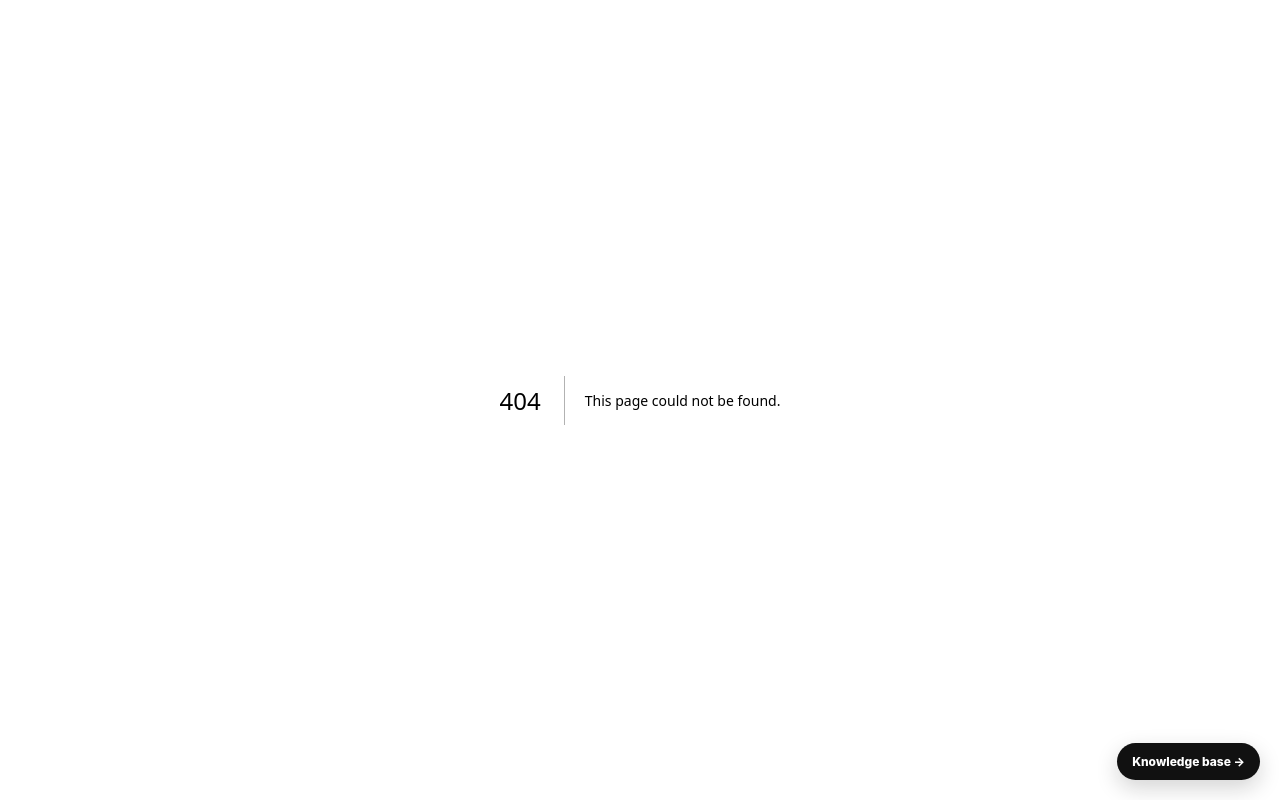
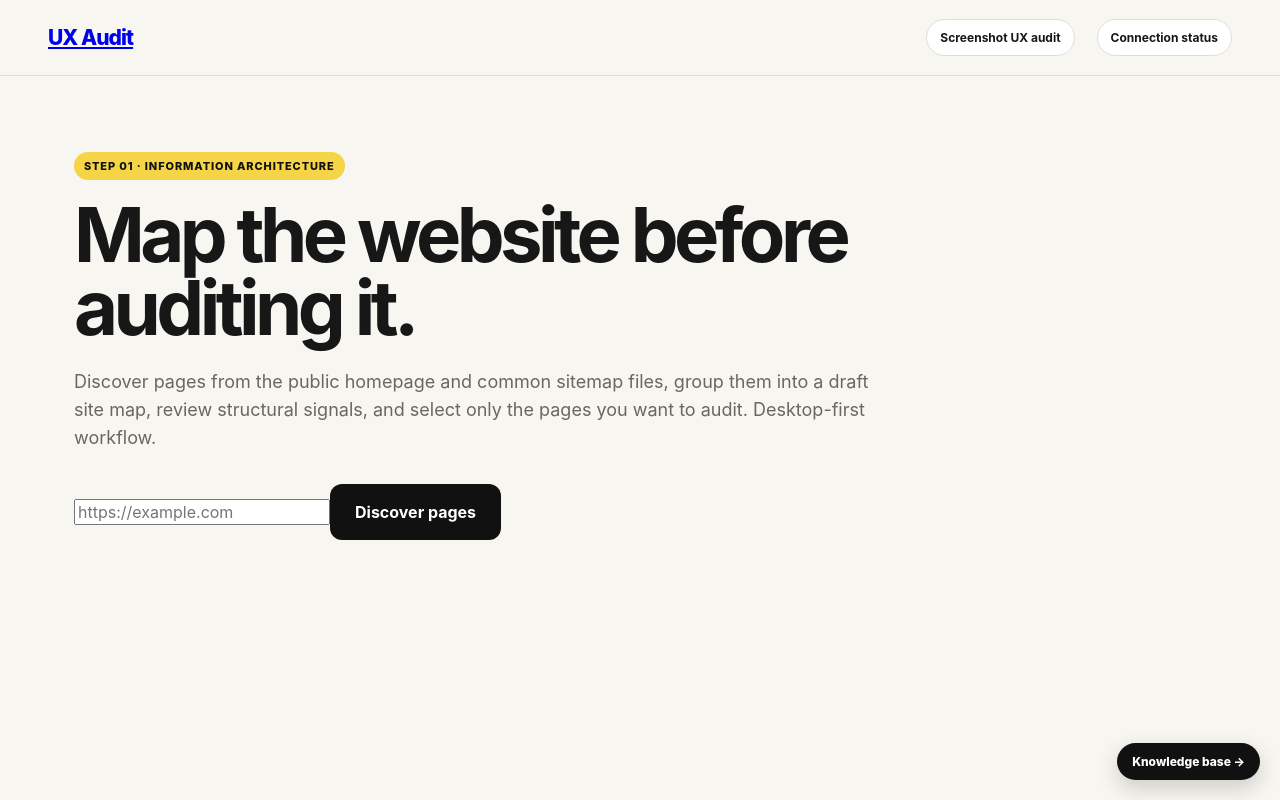
Before and after one commit to Zunaidscreenroot/uxaudit, a Next.js app: page /site-map in a window 1280 px wide. Before the commit this address had no page. Built offline with nearby package versions, Linux system fonts and the light colour scheme.

Commit message:
Add site map discovery and page selection UI

```diff
--- /dev/null
+++ b/app/site-map/page.tsx
@@ -0,0 +1,33 @@
+"use client";
+import { FormEvent, useState } from "react";
+
+type Page = {url:string;title:string;category:string;depth:number;source:string};
+type Discovery = {root:string;title:string;pages:Page[];note:string};
+
+export default function SiteMapPage() {
+  const [url,setUrl]=useState(""); const [data,setData]=useState<Discovery|null>(null);
+  const [selected,setSelected]=useState<string[]>([]); const [loading,setLoading]=useState(false);
+  const [error,setError]=useState(""); const [showAudit,setShowAudit]=useState(false);
+  async function discover(e:FormEvent) {
+    e.preventDefault();setLoading(true);setError("");setData(null);setShowAudit(false);
+    try { const r=await fetch("/api/discover",{method:"POST",headers:{"Content-Type":"application/json"},body:JSON.stringify({url})});const d=await r.json();if(!r.ok)throw new Error(d.error||"Discovery failed");setData(d);setSelected(d.pages.slice(0,8).map((p:Page)=>p.url)); }
+    catch(e){setError(e instanceof Error?e.message:"Could not discover website pages.");}finally{setLoading(false);}
+  }
+  const groups=data?.pages.reduce((a:Record<string,Page[]>,p)=>{(a[p.category] ||= []).push(p);return a;},{})||{};
+  const issues=data?[
+    ...((data.pages.filter(p=>p.depth>=3).length)?[`${data.pages.filter(p=>p.depth>=3).length} URLs are at least three levels deep. Review whether high-value pages can be moved closer to the top level.`]:[]),
+    ...((data.pages.filter(p=>p.category==="About Us").length>=4)?[`${data.pages.filter(p=>p.category==="About Us").length} About Us-related URLs were found. Review overlap and possible consolidation.`]:[]),
+    ...((data.pages.filter(p=>p.category==="Other Pages").length)?[`${data.pages.filter(p=>p.category==="Other Pages").length} URLs could not be confidently categorised from their path/title.`]:[]),
+    ...((data.pages.length>50)?[`The discovery found ${data.pages.length} URLs. Prioritise major user journeys before auditing all pages.`]:[])
+  ]:[];
+  return <main className="shell"><nav className="nav"><a className="brand" href="/">UX Audit</a><div className="navActions"><a className="connectionLink" href="/">Screenshot UX audit</a><a className="connectionLink" href="/model-health">Connection status</a></div></nav>
+  <section className="hero"><div className="eyebrow">STEP 01 · INFORMATION ARCHITECTURE</div><h1>Map the website before auditing it.</h1><p className="lede">Discover pages from the public homepage and common sitemap files, group them into a draft site map, review structural signals, and select only the pages you want to audit. Desktop-first workflow.</p>
+  <form className="siteDiscoverForm" onSubmit={discover}><input aria-label="Website URL" type="url" placeholder="https://example.com" value={url} onChange={e=>setUrl(e.target.value)} required/><button className="auditButton" disabled={loading}>{loading?"Discovering pages…":"Discover pages"}</button></form>{error&&<p className="error">{error}</p>}
+  {data&&<div className="siteMapPanel"><div className="siteMapTop"><div><div className="reportKicker">DRAFT SITE MAP</div><h2>{data.title||data.root}</h2><p>{data.pages.length} discovered URLs · {data.root}</p></div><button className="uploadButton" onClick={()=>setShowAudit(!showAudit)} type="button">{showAudit?"Hide IA review":"Audit Information Architecture"}</button></div>
+  <div className="siteMapStats">{Object.entries(groups).map(([name,pages])=><span key={name}><strong>{pages.length}</strong> {name}</span>)}</div>
+  {showAudit&&<div className="iaReview"><h3>Initial Information Architecture review</h3>{issues.length?<ul>{issues.map((x,i)=><li key={i}>{x}</li>)}</ul>:<p>No obvious nesting or grouping warning detected from discovered URL/title signals. Review labels and page coverage manually.</p>}<p>These are heuristic signals only; they do not inspect full page content or prove that pages can be consolidated.</p></div>}
+  <div className="siteMapToolbar"><strong>Select pages for UX audit</strong><span>{selected.length} selected</span><button type="button" onClick={()=>setSelected(data.pages.map(p=>p.url))}>Select all</button><button type="button" onClick={()=>setSelected([])}>Clear</button></div>
+  <div className="siteMapTree">{Object.entries(groups).map(([category,pages])=><section className="siteMapGroup" key={category}><h3>{category} <span>{pages.length}</span></h3>{pages.map(p=><label className="siteMapPage" key={p.url}><input type="checkbox" checked={selected.includes(p.url)} onChange={()=>setSelected(old=>old.includes(p.url)?old.filter(x=>x!==p.url):[...old,p.url])}/><span className="siteMapPageName"><strong>{p.title||p.url}</strong><small>{p.url}</small></span><span className="pageDepth">{p.depth===0?"Home":`Level ${p.depth+1}`}</span><span className="pageSource">{p.source}</span></label>)}</section>)}</div>
+  <div className="selectedPagesFooter"><div><strong>{selected.length} pages selected</strong><p>Selected pages are available as a URL list. Automated desktop screenshot capture has not yet been connected to this workflow.</p></div><button className="auditButton" disabled={!selected.length} onClick={()=>navigator.clipboard?.writeText(selected.join("\n"))} type="button">Copy selected URLs</button></div><p className="uploadHint">{data.note}</p></div>}
+  </section></main>;
+}
```
